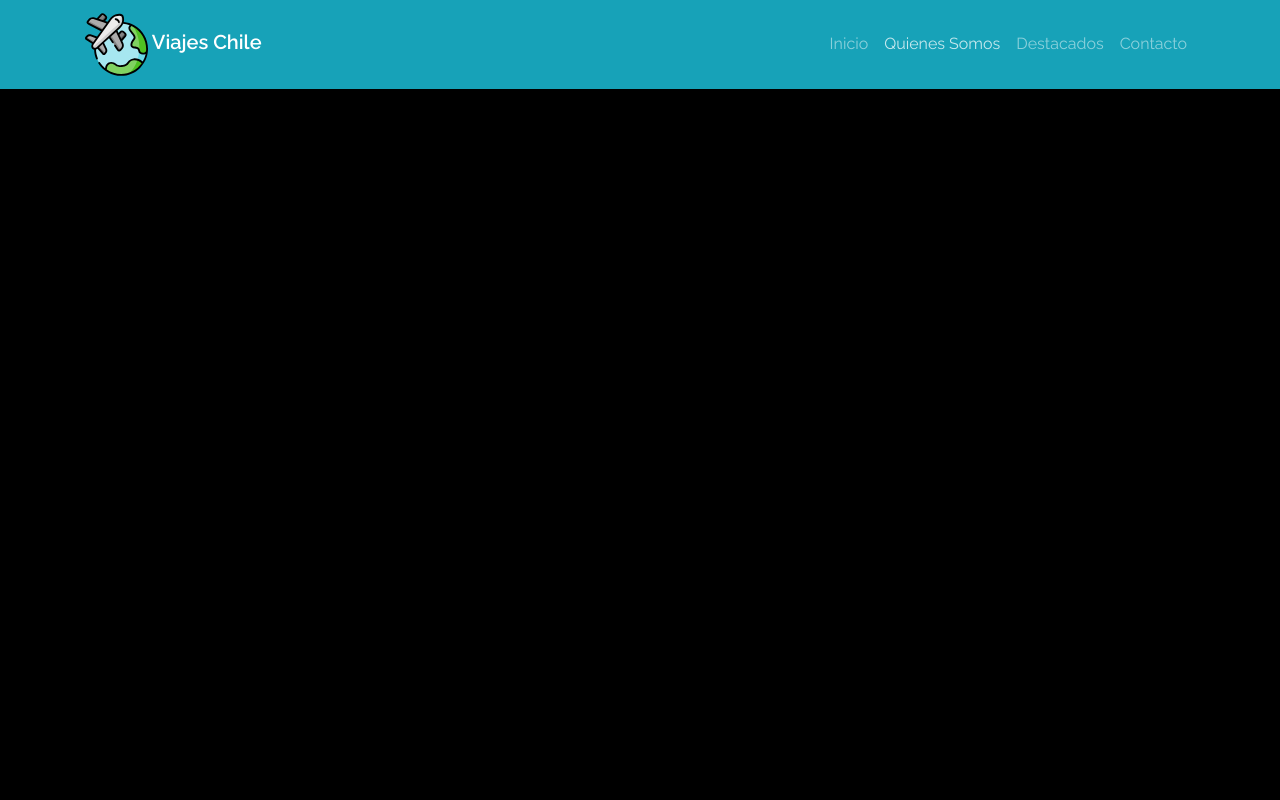
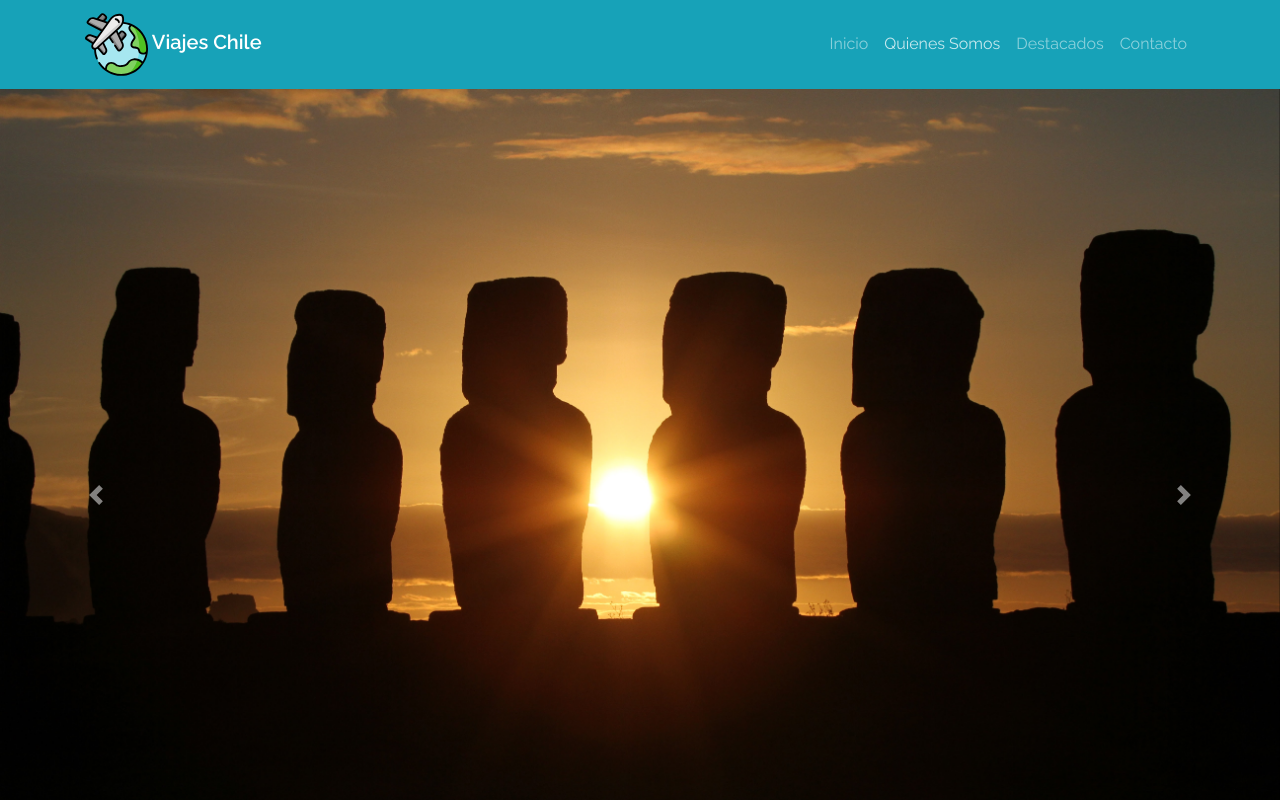
Before and after one commit to Cathespg/Viajes-Chile, a plain HTML site: page index.html in a window 1280 px wide. Both pictures are taken after a click on the link "Quienes Somos". Shown: the top 800 px of the page. Drawn offline with nearby package versions, Linux system fonts and the light colour scheme.

Commit message:
Carousel agregado Proyecto Viajes-Chile

```diff
--- a/assets/css/style.css
+++ b/assets/css/style.css
@@ -8,3 +8,6 @@ body {
 .navbar-brand {
     font-weight: 600;
 }
+.carousel {
+    padding-top: 2.5em;
+}
--- a/index.html
+++ b/index.html
@@ -50,6 +50,27 @@
       </nav>
 
       <!--Carousel-->
+      <div id="carouselExampleControls" class="carousel slide my-5" data-ride="carousel">
+        <div class="carousel-inner">
+          <div class="carousel-item active">
+            <img src="assets/img/carousel1.jpg" class="d-block w-100" alt="Altiplano chileno">
+          </div>
+          <div class="carousel-item">
+            <img src="assets/img/carousel2.jpg" class="d-block w-100" alt="Isla de Pascua">
+          </div>
+          <div class="carousel-item">
+            <img src="assets/img/carousel3.jpg" class="d-block w-100" alt="Pinguino">
+          </div>
+        </div>
+        <a class="carousel-control-prev" href="#carouselExampleControls" role="button" data-slide="prev">
+          <span class="carousel-control-prev-icon" aria-hidden="true"></span>
+          <span class="sr-only">Previous</span>
+        </a>
+        <a class="carousel-control-next" href="#carouselExampleControls" role="button" data-slide="next">
+          <span class="carousel-control-next-icon" aria-hidden="true"></span>
+          <span class="sr-only">Next</span>
+        </a>
+      </div>
 
 
       <!--Cards Quienes Somos-->
```
